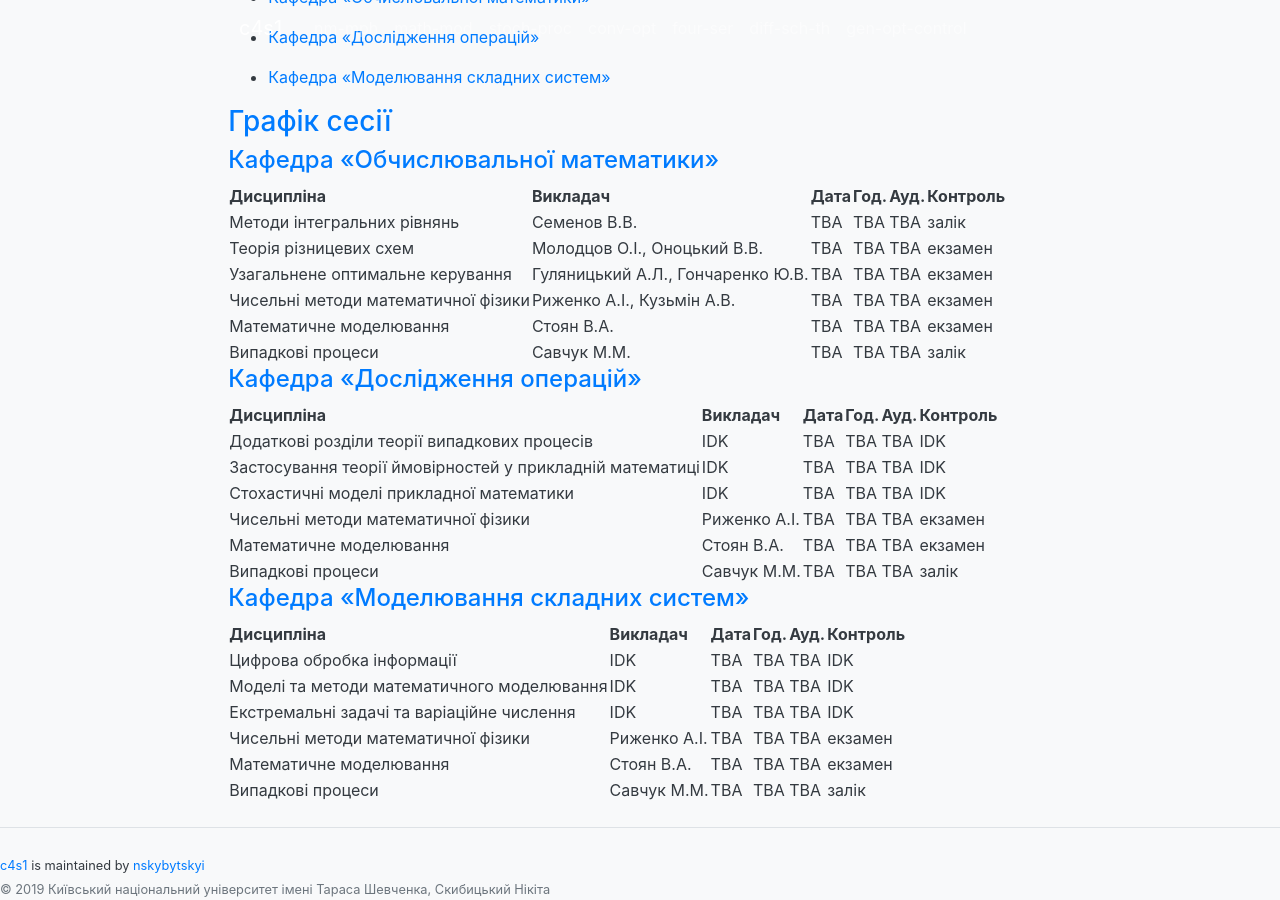
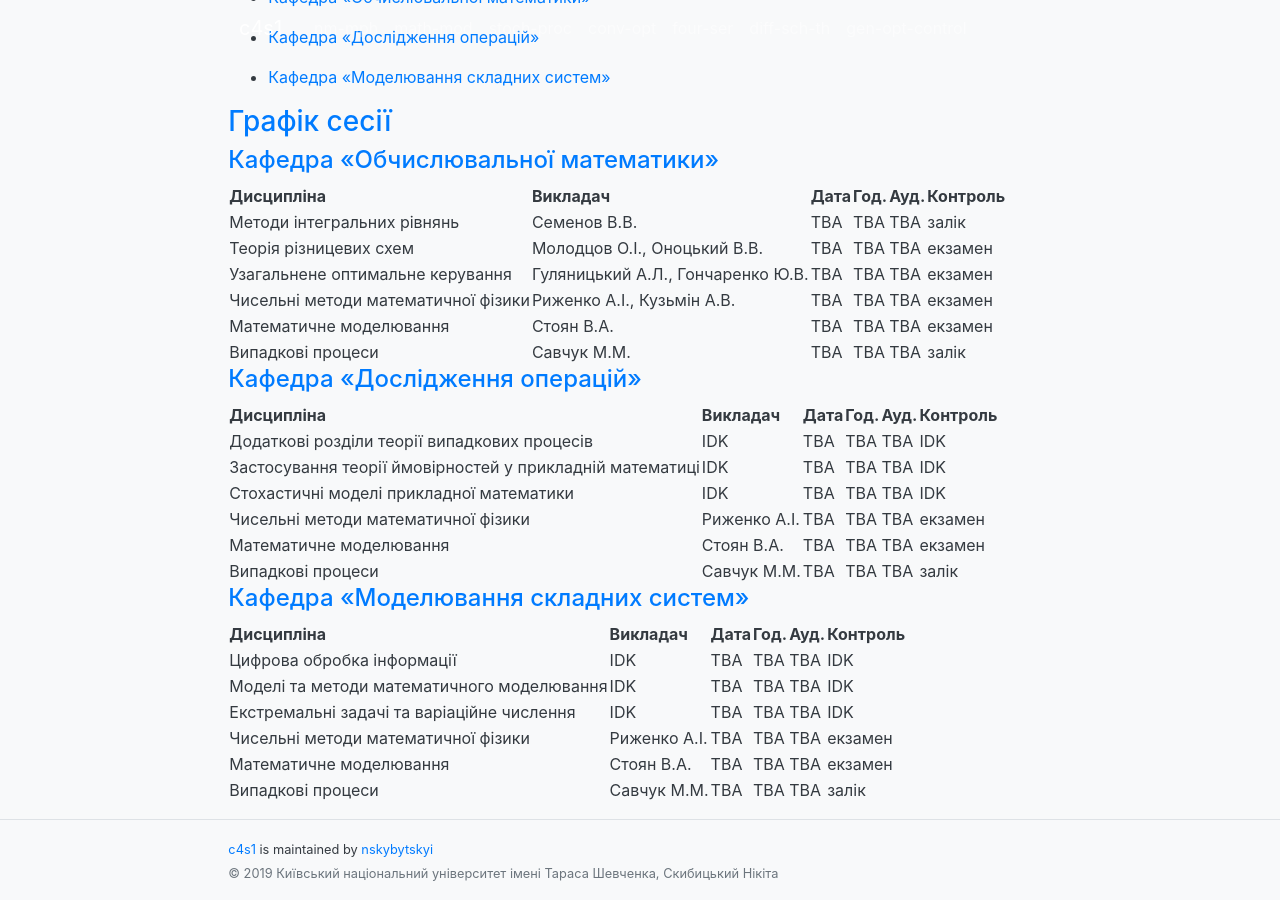
Before and after one commit to nskybytskyi/c4s1, a Jekyll site: the page built from README.md, in a window 1280 px wide and 900 px high, scrolled down 1241 px. Built offline with Jekyll 4.4.1, drawn with Linux system fonts in a browser that asks for light colours; nearby versions of some CDN libraries; our own code applies the rules of GitHub Pages for plain Markdown files.

Commit message:
try more bootstrap-like footer

```diff
--- a/_layouts/default.html
+++ b/_layouts/default.html
@@ -49,10 +49,12 @@
   </div>
 </main>
 
-<footer class="pt-4 mt-4 border-top">
-  <small><a href="{{ site.github.repository_url }}">{{ site.github.repository_name }}</a> is maintained by <a href="{{ site.github.owner_url }}">{{ site.github.owner_name }}</a></small>
-  <div class="text-muted">
-    <small>&copy; 2019 Київський національний університет імені Тараса Шевченка, Скибицький Нікіта</small>
+<footer class="mt-3 pt-3 pb-3 border-top">
+  <div class="container col-lg-8 col-md-10 col-12">
+    <small><a href="{{ site.github.repository_url }}">{{ site.github.repository_name }}</a> is maintained by <a href="{{ site.github.owner_url }}">{{ site.github.owner_name }}</a></small>
+    <div class="text-muted">
+      <small>&copy; 2019 Київський національний університет імені Тараса Шевченка, Скибицький Нікіта</small>
+    </div>
   </div>
 </footer>
 
```
